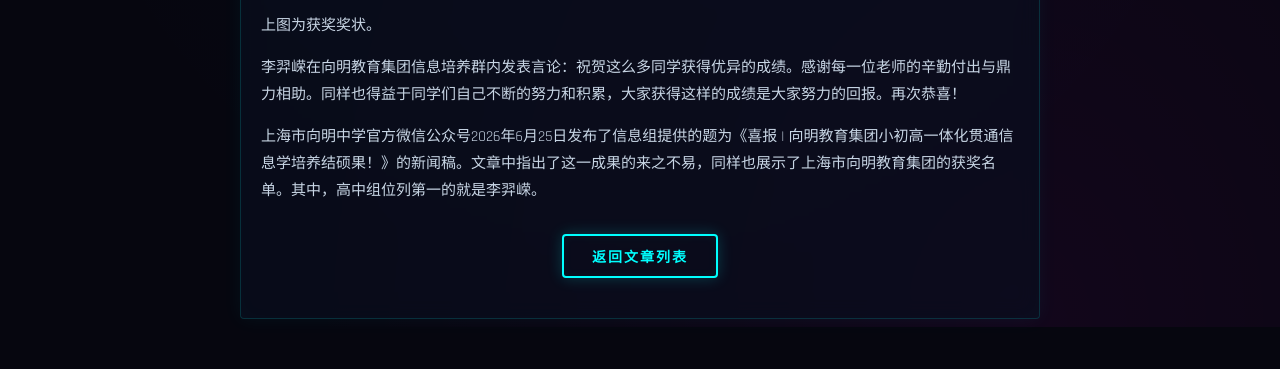
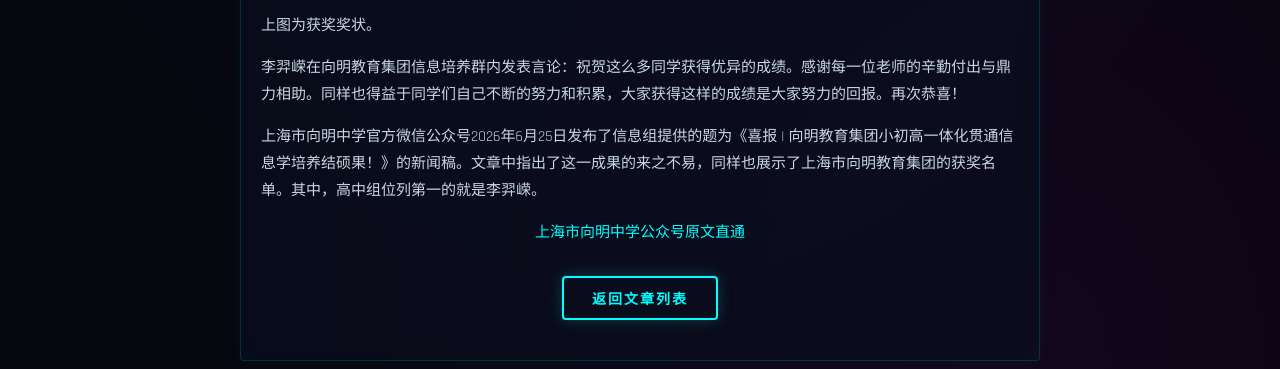
Before and after one commit to Mengqiu07/Mengqiu07.github.io, a plain HTML site: page article/2026-07-04-01/index.html in a window 1280 px wide. Shown: the part 992-1361 px from the top of the page. Before the commit the page ends 1319 px from the top, so only its background shows below. Drawn offline with Linux system fonts and the light colour scheme.

Commit message:
在大同杯获奖文章末尾添加公众号原文链接

```diff
--- a/article/2026-07-04-01/index.html
+++ b/article/2026-07-04-01/index.html
@@ -57,6 +57,7 @@
                     <p>上图为获奖奖状。</p>
                     <p>李羿嵘在向明教育集团信息培养群内发表言论：祝贺这么多同学获得优异的成绩。感谢每一位老师的辛勤付出与鼎力相助。同样也得益于同学们自己不断的努力和积累，大家获得这样的成绩是大家努力的回报。再次恭喜！</p>
                     <p>上海市向明中学官方微信公众号2026年6月25日发布了信息组提供的题为《喜报 | 向明教育集团小初高一体化贯通信息学培养结硕果！》的新闻稿。文章中指出了这一成果的来之不易，同样也展示了上海市向明教育集团的获奖名单。其中，高中组位列第一的就是李羿嵘。</p>
+                    <p style="text-align:center;"><a href="https://mp.weixin.qq.com/s/9GzfDgofs7E_AVtxTImiuw" target="_blank">上海市向明中学公众号原文直通</a></p>
                   </div>
                   <p style="text-align:center;margin-top:30px;">
                     <a href="../index.html" class="btn-xmprogramming">返回文章列表</a>
```
